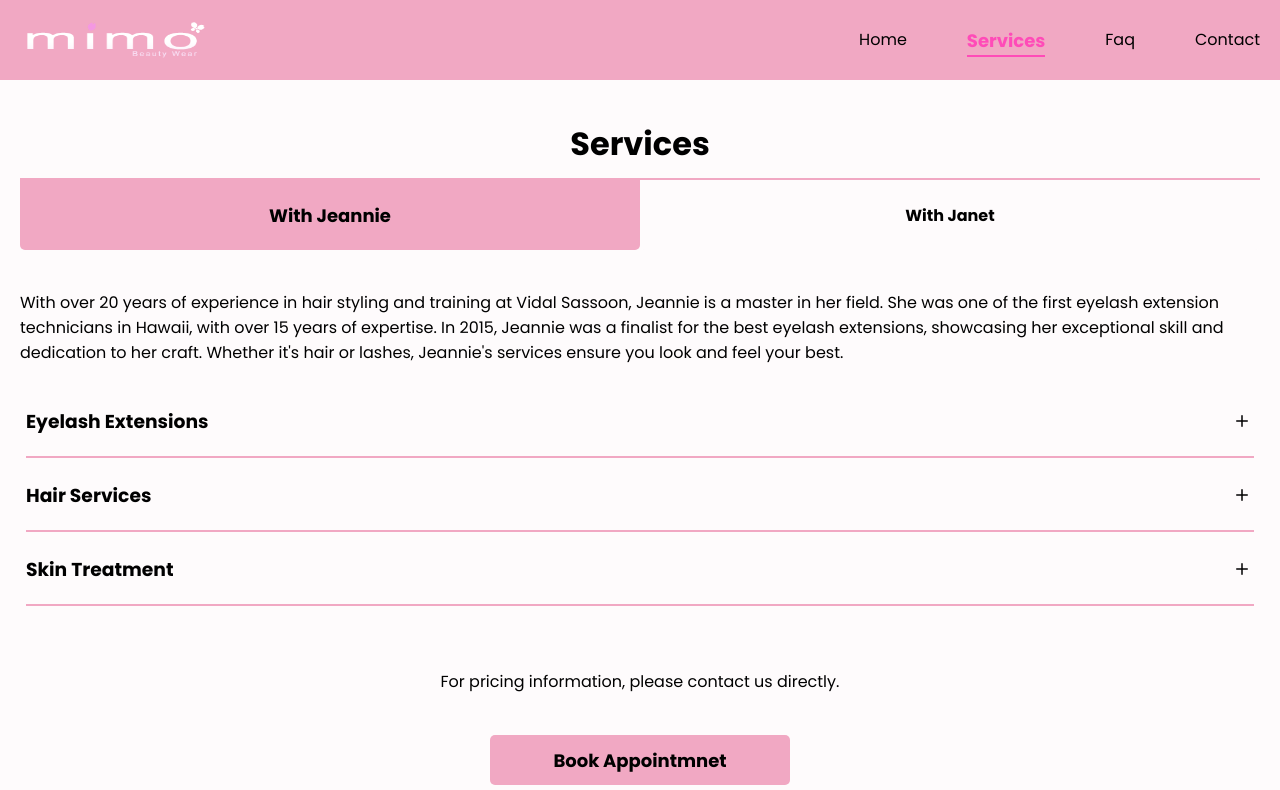
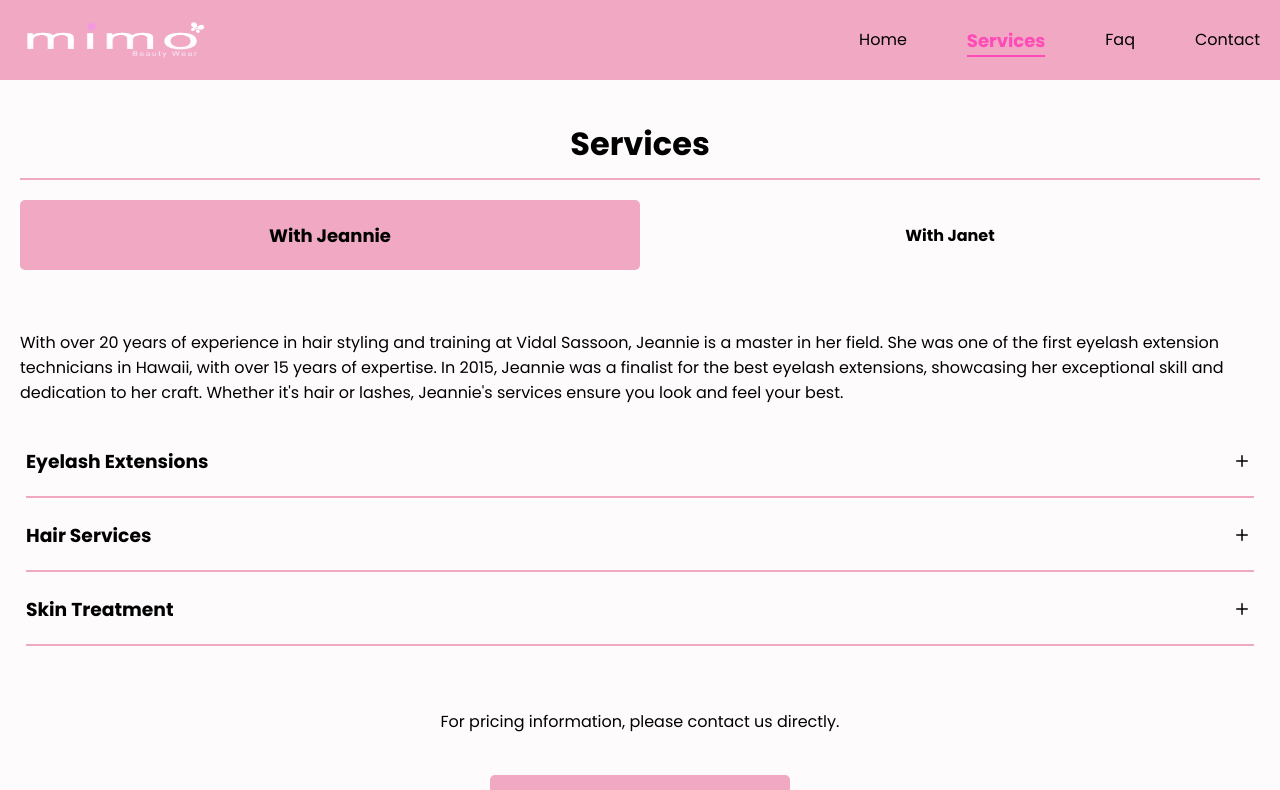
Before and after one commit to BrandonGatewood/MimoBeautyWear, a React (Vite) app: page /Services in a window 1280 px wide. Shown: the top 790 px of the page. Built offline with nearby package versions, Linux system fonts and the light colour scheme.

Commit message:
updated file structure and implemented pages started faq and contact page

```diff
--- a/src/components/AccordionItem.jsx
+++ /dev/null
@@ -1,82 +0,0 @@
-import { useState } from "react";
-
-// Styles and assets
-import "../css/components/accordionItem.css";
-import Open from "../assets/plus.svg?react";
-import Close from "../assets/closeService.svg?react";
-
-const AccordionItem = ({ category, type }) => {
-    const [ open, setOpen ] = useState(false);
-    const handleOpen = () => {
-        setOpen(!open);
-    }
-        return(
-            <>
-            <button className="serviceSection" onClick={ handleOpen }>
-                <div className="serviceHeader">
-                    <h3>{ category }</h3>
-                    {
-                        !open && <Open />
-                    }
-                    {
-                        open && <Close />
-                    }
-                </div>
-                {
-                    open &&
-                    <div className="serviceBody">
-                        {
-                            type.map( aType => {
-                                return (
-                                    <div className="aType">
-                                        <h4>{ aType.name }</h4>
-                                        <p className="duration">Duration: { aType.duration }</p>
-                                    </div>
-                                )
-                            })
-                        }
-                    </div>
-                }
-            </button>
-            {
-                /**
-
-            <div className="serviceSection">
-                <div className="serviceHeader">
-                    <h3>{ category }</h3>
-                    {
-                        !open &&
-                        <button className="serviceButton" onClick={ handleOpen }>
-                            <Open />
-                        </button>
-                    }
-                    {
-                        open &&
-                        <button className="serviceButton" onClick={ handleOpen }>
-                            <Close />
-                        </button>
-                    }
-                </div>
-                {
-                    open &&
-                    <div className="serviceBody">
-                        {
-                            type.map( aType => {
-                                return (
-                                    <div className="aType">
-                                        <h4>{ aType.name }</h4>
-                                        <p className="duration">Duration: { aType.duration }</p>
-                                    </div>
-                                )
-                            })
-                        }
-                    </div>
-                }
-            </div>
-                **/
-            }
-            </>
-        );
-    }
-
-export default AccordionItem;
--- /dev/null
+++ b/src/components/ServicesAccordionItem.jsx
@@ -0,0 +1,45 @@
+import { useState } from "react";
+
+// Styles and assets
+import "../css/components/accordionItem.css";
+import Open from "../assets/plus.svg?react";
+import Close from "../assets/closeService.svg?react";
+
+const ServicesAccordionItem = ({ category, type }) => {
+    const [ open, setOpen ] = useState(false);
+    const handleOpen = () => {
+        setOpen(!open);
+    }
+        return(
+            <>
+            <button className="serviceSection" onClick={ handleOpen }>
+                <div className="serviceHeader">
+                    <h3>{ category }</h3>
+                    {
+                        !open && <Open />
+                    }
+                    {
+                        open && <Close />
+                    }
+                </div>
+                {
+                    open &&
+                    <div className="serviceBody">
+                        {
+                            type.map( aType => {
+                                return (
+                                    <div className="aType">
+                                        <h4>{ aType.name }</h4>
+                                        <p className="duration">Duration: { aType.duration }</p>
+                                    </div>
+                                )
+                            })
+                        }
+                    </div>
+                }
+            </button>
+            </>
+        );
+    }
+
+export default ServicesAccordionItem;
--- a/src/css/pages/faq.css
+++ b/src/css/pages/faq.css
@@ -1,7 +1,7 @@
 /** More questions section **/
 .moreQuestionsContainer {
     height: 200px;
-    padding: 20px 0;
+    padding: 20px;
     display: flex;
     flex-direction: column;
     justify-content: space-evenly;
@@ -26,3 +26,6 @@
     background-color: transparent;
     border: 2px solid var(--primary);
 }
+.question {
+    text-align: center;
+}
--- a/src/css/pages/services.css
+++ b/src/css/pages/services.css
@@ -7,7 +7,7 @@
 
 /** Tab **/
 .servicesContent {
-    padding: 0 20px;
+    padding: 20px;
     display: flex;
     justify-content: center;
 }
@@ -17,14 +17,12 @@
     width: 50%;
     border: none;
     background-color: var(--white);
-    border-radius: 0 0 5px 5px;
+    border-radius: 5px;
     font-size: medium;
     font-weight: 600;
 }
 .workerButton:hover {
-    border-bottom: 2px solid var(--primary);
-    border-right: 2px solid var(--primary);
-    border-left: 2px solid var(--primary);
+    border: 2px solid var(--primary);
 }
 .active {
     font-size: large;
--- a/src/pages/Services.jsx
+++ b/src/pages/Services.jsx
@@ -2,7 +2,7 @@ import { useState } from "react";
 
 // Components
 import Footer from "../components/Footer";
-import AccordionItem from "../components/AccordionItem";
+import ServicesAccordionItem from "../components/ServicesAccordionItem";
 
 // Data
 import JeanniesServices from "../data/JeanniesServices.json";
@@ -38,7 +38,7 @@ const Services = () => {
             {
                 JeanniesServices.map( service => {
                     return (
-                        <AccordionItem category={service.category} type={service.type} />
+                        <ServicesAccordionItem category={service.category} type={service.type} />
                     )
                 })
             }
@@ -55,7 +55,7 @@ const Services = () => {
             {
                 JanetsServices.map( service => {
                     return (
-                        <AccordionItem category={service.category} type={service.type} />
+                        <ServicesAccordionItem category={service.category} type={service.type} />
                     )
                 })
             }
```
Also changed, not shown: src/components/FaqAccordionItem.jsx (added).
